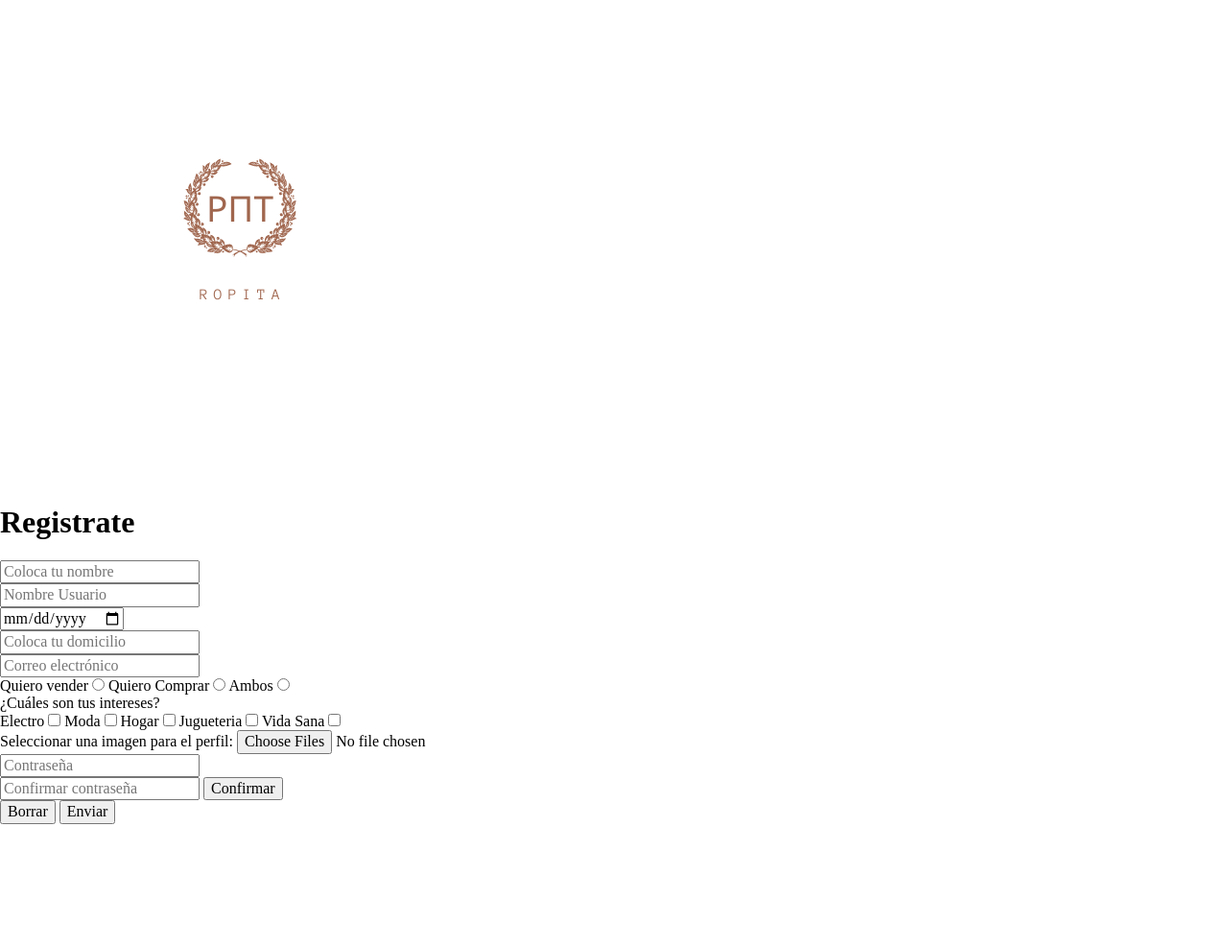
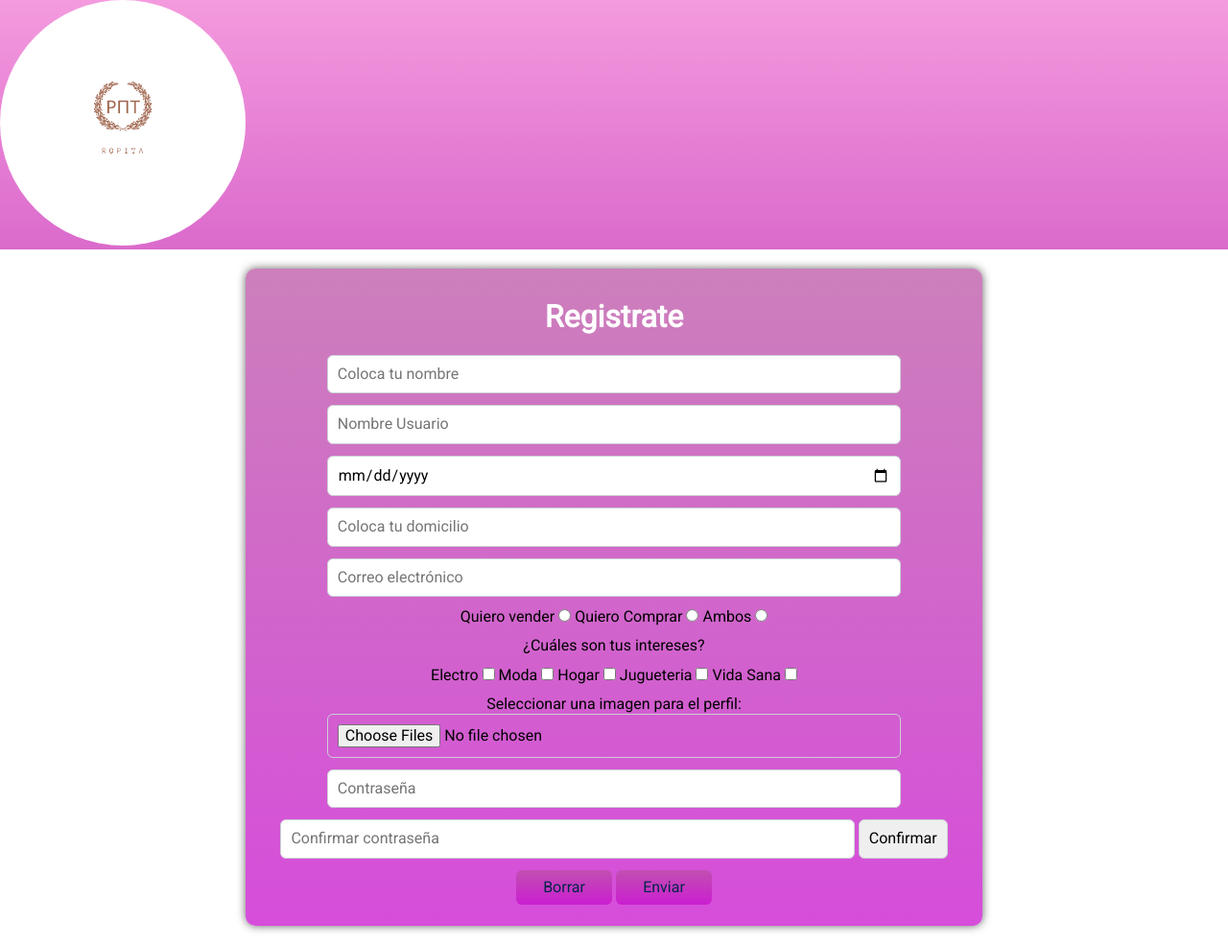
Before and after one commit to eersya/grupo-3-rho-pi-tau, a Node server app: template sprint2/views/formularioDeRegistro.html in a window 1280 px wide. Shown: the whole page at 96% size. Before the commit the page ends 859 px from the top, so only its background shows below. Run offline with Node 20, Linux system fonts and the light colour scheme; the template is opened without the code that fills it, so the values that code supplies are empty; some libraries are stand-ins or nearby versions.

Commit message:
Se dio estilo al registro y se habilito su conexión desde home

```diff
--- a/sprint2/public/css/login.css
+++ b/sprint2/public/css/login.css
@@ -43,7 +43,7 @@ main{
         text-align: center;
         border-radius: 20px;
         margin: 20px 0px;
-        background: linear-gradient(#b94fa2b9, #c70ccdbb)
+        background: linear-gradient(#b94fa2b9, #c70ccdbb);
     }
 
 
--- a/sprint2/public/css/registro.css
+++ b/sprint2/public/css/registro.css
@@ -17,9 +17,15 @@ body{
 /* header  */
 
 header{
-    background-color: #f49ac2;
+    background: linear-gradient(#f49ade, #db6acc);;
+    font-family: 'Roboto', sans-serif;
 }
-
+/* logo header */
+header .top-nav .logo img {
+    width: 20%;
+    align-self: center;
+    border-radius: 50%;
+}
 /* main */
 
 
@@ -37,6 +43,8 @@ main{
         text-align: center;
         border-radius: 10px;
         margin: 20px 0px;
+        padding: 10px;
+        background: linear-gradient(#b94fa2b9, #c70ccdbb);
     }
 
 
@@ -46,7 +54,7 @@ main{
 
         /* register-input */
             h1{
-                color: #03264C;
+                color: white;
             }
 
             main section div.register-input div{
@@ -66,21 +74,16 @@ main{
 
 
             button{
-                background-color: #EAC926;
                 color: #03264C;
                 border: none;
                 height: 36px;
                 min-width: 100px;
                 border-radius: 6px;
-                background: linear-gradient(#EAC926, #cdad0c);
+                background: linear-gradient(#b94fa2b9, #c70ccdbb);
             }
 
 
-            button{
-                background: linear-gradient(#EAC926, #cdad0c);
-            }
 
             button:hover{
-                background:linear-gradient(#0022AA, #011255) ;
-                color: white;
+                background:linear-gradient(#e9b0dcb9, #c896cabb);
             }
--- a/sprint2/views/formularioDeRegistro.html
+++ b/sprint2/views/formularioDeRegistro.html
@@ -7,7 +7,7 @@
     <meta name="viewport" content="width=device-width, initial-scale=1.0">
     <link href="https://fonts.googleapis.com/css2?family=Roboto&display=swap" rel="stylesheet">
     <link rel="stylesheet" href="https://cdnjs.cloudflare.com/ajax/libs/font-awesome/5.11.2/css/all.min.css"> <link rel="stylesheet" href="/css/normalize.css">
-    <link rel="stylesheet" href="/css/register.css">
+    <link rel="stylesheet" href="/css/registro.css">
     <title>Register</title>
 </head>
 
@@ -17,18 +17,20 @@
 
         <!-- Logo -->
 
-        <div>
+
+        <div class="top-nav">
 
             <!-- Logo -->
 
             <div class="logo">
 
-                <img src="images/logo.png" alt="Logo tienda ropa">
+                <img src="images/logo.png" alt="Logo RhoPiTao">
 
             </div>
 
 
         </div>
+
 
 
     </header>
--- a/sprint2/views/home.html
+++ b/sprint2/views/home.html
@@ -37,6 +37,11 @@
                         <li>
                             <a href="http://localhost:3000/login" >Iniciar Sesión</a>
                         </li>
+
+                        <li>
+                            <a href="http://localhost:3000/register">Registrarse</a>
+                        </li>
+
                         <li>
                             <a href="http://localhost:3000/carritoDeCompra" >Carrito de Compras</a>
                         </li>
```
